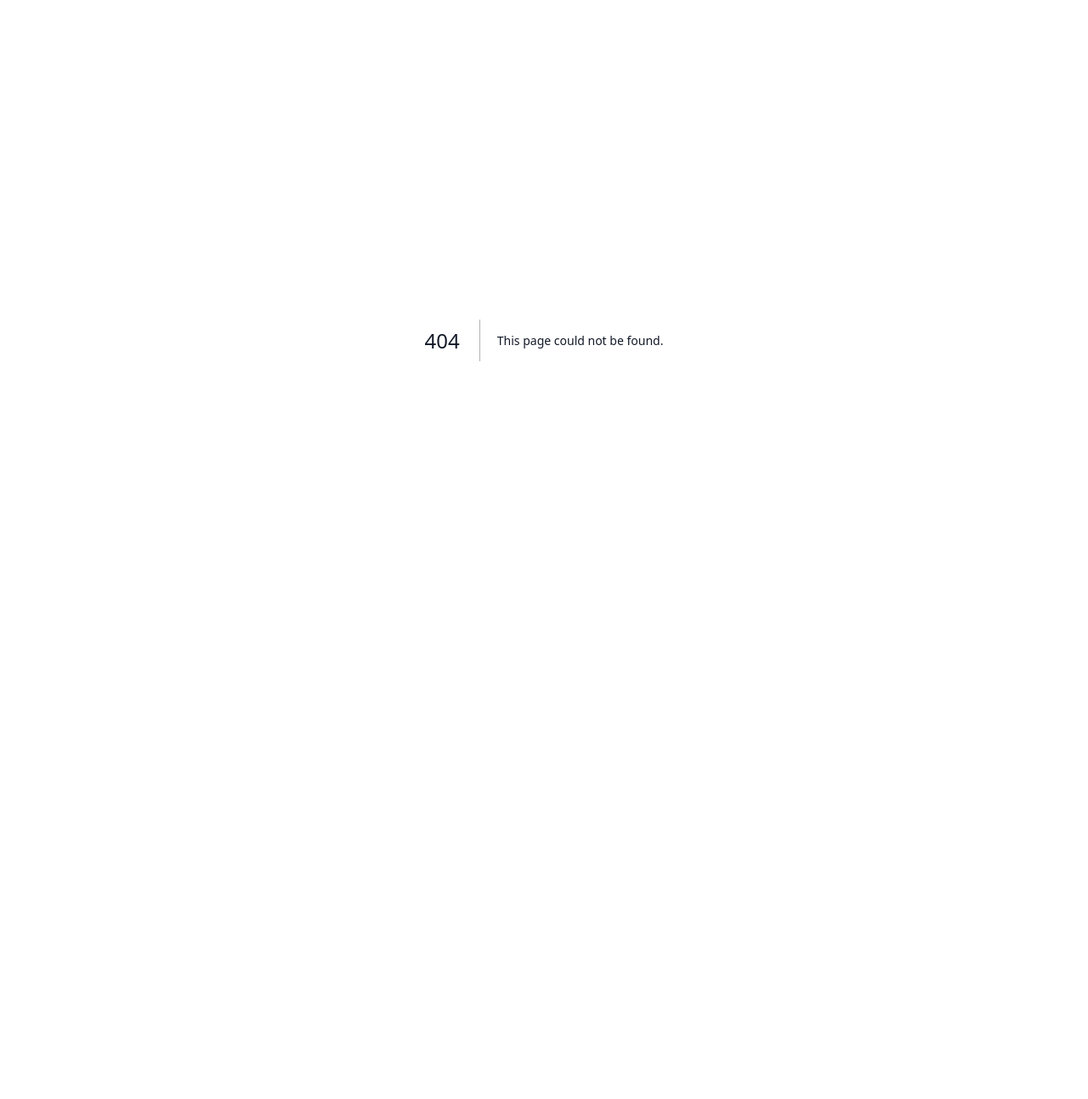
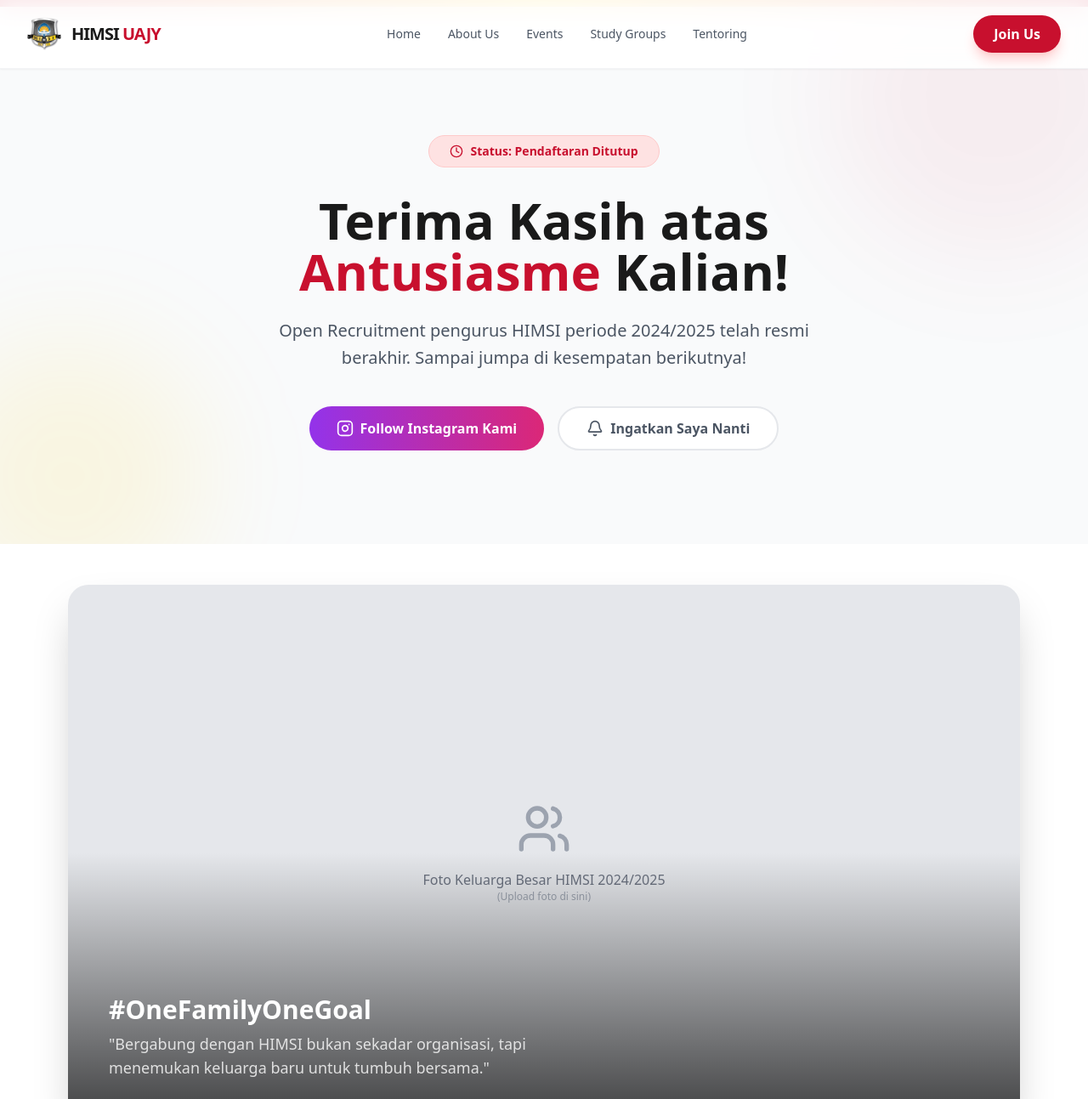
Before and after one commit to Afta20/HIMSIUAJY, a Next.js app: page /join-us in a window 1280 px wide. Before the commit this address had no page. Shown: the top 1293 px of the page at 85% size. Before the commit the page ends 800 px from the top, so only its background shows below. Built offline with nearby package versions, Linux system fonts and the light colour scheme.

Commit message:
change on join button

```diff
--- /dev/null
+++ b/src/app/join-us/page.tsx
@@ -0,0 +1,154 @@
+// src/app/join-us/page.tsx
+"use client";
+import Navbar from "@/components/Navbar";
+import Footer from "@/components/Footer";
+import { Clock, Instagram, Bell, Users, Star, Briefcase } from "lucide-react";
+import { motion } from "framer-motion";
+import Image from "next/image";
+
+export default function JoinUsPage() {
+  return (
+    <main className="min-h-screen bg-white">
+      <Navbar />
+
+      {/* Section 1: Hero Status (Closed) */}
+      <section className="pt-32 pb-20 px-4 min-h-[80vh] flex flex-col justify-center items-center relative overflow-hidden bg-gray-50">
+
+        {/* Background Decor */}
+        <div className="absolute top-0 left-0 w-full h-2 bg-gradient-to-r from-himsi-red via-himsi-yellow to-himsi-red"></div>
+        <div className="absolute -top-20 -right-20 w-96 h-96 bg-himsi-red/5 rounded-full blur-3xl"></div>
+        <div className="absolute -bottom-20 -left-20 w-80 h-80 bg-himsi-yellow/10 rounded-full blur-3xl"></div>
+
+        <div className="max-w-4xl mx-auto text-center z-10">
+          <motion.div
+            initial={{ scale: 0.8, opacity: 0 }}
+            animate={{ scale: 1, opacity: 1 }}
+            transition={{ duration: 0.5 }}
+            className="inline-flex items-center gap-2 px-6 py-2 rounded-full bg-red-100 text-himsi-red font-bold text-sm mb-8 border border-red-200"
+          >
+            <Clock size={16} />
+            Status: Pendaftaran Ditutup
+          </motion.div>
+
+          <motion.h1
+            initial={{ y: 20, opacity: 0 }}
+            animate={{ y: 0, opacity: 1 }}
+            transition={{ delay: 0.2 }}
+            className="text-4xl md:text-6xl font-extrabold text-himsi-dark mb-6 leading-tight"
+          >
+            Terima Kasih atas <br/>
+            <span className="text-himsi-red">Antusiasme</span> Kalian!
+          </motion.h1>
+
+          <motion.p
+            initial={{ y: 20, opacity: 0 }}
+            animate={{ y: 0, opacity: 1 }}
+            transition={{ delay: 0.3 }}
+            className="text-xl text-gray-600 mb-10 max-w-2xl mx-auto leading-relaxed"
+          >
+            Open Recruitment pengurus HIMSI periode 2024/2025 telah resmi berakhir.
+            Sampai jumpa di kesempatan berikutnya!
+          </motion.p>
+
+          <motion.div
+            initial={{ y: 20, opacity: 0 }}
+            animate={{ y: 0, opacity: 1 }}
+            transition={{ delay: 0.4 }}
+            className="flex flex-col sm:flex-row gap-4 justify-center"
+          >
+            <a
+              href="https://instagram.com/himsi.uajy"
+              target="_blank"
+              className="bg-gradient-to-r from-purple-600 to-pink-600 text-white px-8 py-3 rounded-full font-bold hover:shadow-lg hover:shadow-pink-200 transition-all flex items-center justify-center gap-2"
+            >
+              <Instagram size={20} />
+              Follow Instagram Kami
+            </a>
+            <button className="bg-white border-2 border-gray-200 text-gray-600 px-8 py-3 rounded-full font-bold hover:border-himsi-yellow hover:text-orange-500 transition-all flex items-center justify-center gap-2">
+              <Bell size={20} />
+              Ingatkan Saya Nanti
+            </button>
+          </motion.div>
+        </div>
+      </section>
+
+      {/* Section 2: Photo Placeholder (Kebersamaan) */}
+      <section className="py-12 bg-white">
+        <div className="max-w-6xl mx-auto px-4">
+          <motion.div
+            initial={{ opacity: 0, y: 50 }}
+            whileInView={{ opacity: 1, y: 0 }}
+            viewport={{ once: true }}
+            className="relative rounded-3xl overflow-hidden shadow-2xl aspect-[16/9] group"
+          >
+            {/* INI PLACEHOLDER FOTO */}
+            {/* Nanti ganti src="/team-photo.jpg" dengan foto asli pengurus rame-rame */}
+            <div className="absolute inset-0 bg-gray-200 flex items-center justify-center">
+                {/* Kalau belum ada foto, tampilkan ikon ini */}
+                <div className="text-center">
+                    <Users size={64} className="mx-auto text-gray-400 mb-4" />
+                    <p className="text-gray-500 font-medium">Foto Keluarga Besar HIMSI 2024/2025</p>
+                    <p className="text-xs text-gray-400">(Upload foto di sini)</p>
+                </div>
+            </div>
+
+            {/* Overlay Gradient */}
+            <div className="absolute inset-0 bg-gradient-to-t from-black/80 via-transparent to-transparent opacity-90"></div>
+
+            {/* Quote di atas foto */}
+            <div className="absolute bottom-0 left-0 p-8 md:p-12 text-white">
+                <h3 className="text-2xl md:text-3xl font-bold mb-2">#OneFamilyOneGoal</h3>
+                <p className="text-white/80 max-w-xl text-lg">
+                    "Bergabung dengan HIMSI bukan sekadar organisasi, tapi menemukan keluarga baru untuk tumbuh bersama."
+                </p>
+            </div>
+          </motion.div>
+        </div>
+      </section>
+
+      {/* Section 3: Why Join Next Year? */}
+      <section className="py-24 bg-gray-50">
+        <div className="max-w-7xl mx-auto px-4 text-center">
+          <h2 className="text-3xl font-bold text-himsi-dark mb-12">Kenapa Harus Gabung Tahun Depan?</h2>
+
+          <div className="grid grid-cols-1 md:grid-cols-3 gap-8">
+            {/* Benefit 1 */}
+            <div className="bg-white p-8 rounded-2xl shadow-sm hover:shadow-xl transition-all border-b-4 border-himsi-red">
+              <div className="w-16 h-16 bg-red-50 rounded-2xl flex items-center justify-center mx-auto mb-6 text-himsi-red">
+                <Users size={32} />
+              </div>
+              <h3 className="text-xl font-bold mb-3">Relasi Luas</h3>
+              <p className="text-gray-500 leading-relaxed">
+                Kenal lebih dekat dengan kating, alumni, dan mahasiswa SI dari angkatan lain. Networking dimulai dari sini.
+              </p>
+            </div>
+
+            {/* Benefit 2 */}
+            <div className="bg-white p-8 rounded-2xl shadow-sm hover:shadow-xl transition-all border-b-4 border-himsi-yellow">
+              <div className="w-16 h-16 bg-yellow-50 rounded-2xl flex items-center justify-center mx-auto mb-6 text-orange-500">
+                <Star size={32} />
+              </div>
+              <h3 className="text-xl font-bold mb-3">Self Development</h3>
+              <p className="text-gray-500 leading-relaxed">
+                Asah softskill kepemimpinan, *public speaking*, dan manajemen waktu yang tidak didapat di kelas.
+              </p>
+            </div>
+
+            {/* Benefit 3 */}
+            <div className="bg-white p-8 rounded-2xl shadow-sm hover:shadow-xl transition-all border-b-4 border-blue-500">
+              <div className="w-16 h-16 bg-blue-50 rounded-2xl flex items-center justify-center mx-auto mb-6 text-blue-600">
+                <Briefcase size={32} />
+              </div>
+              <h3 className="text-xl font-bold mb-3">Professional Experience</h3>
+              <p className="text-gray-500 leading-relaxed">
+                Belajar cara kerja profesional dalam tim, *problem solving*, dan eksekusi event nyata.
+              </p>
+            </div>
+          </div>
+        </div>
+      </section>
+
+      <Footer />
+    </main>
+  );
+}
--- a/src/components/Navbar.tsx
+++ b/src/components/Navbar.tsx
@@ -64,9 +64,11 @@ export default function Navbar() {
 
           {/* CTA Button */}
           <div className="hidden md:flex">
-            <button className="bg-himsi-red hover:bg-red-700 text-white px-6 py-2.5 rounded-full font-semibold transition-all shadow-lg shadow-red-200">
-              Join Us
-            </button>
+          <Link href="/join-us">
+          <button className="bg-himsi-red hover:bg-red-700 text-white px-6 py-2.5 rounded-full font-semibold transition-all shadow-lg shadow-red-200">
+          Join Us
+          </button>
+          </Link>
           </div>
 
           {/* Mobile Menu Button */}
```
